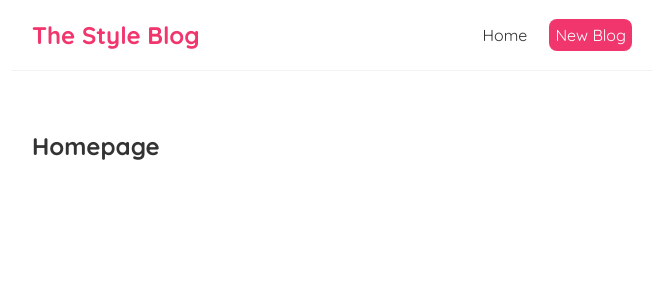
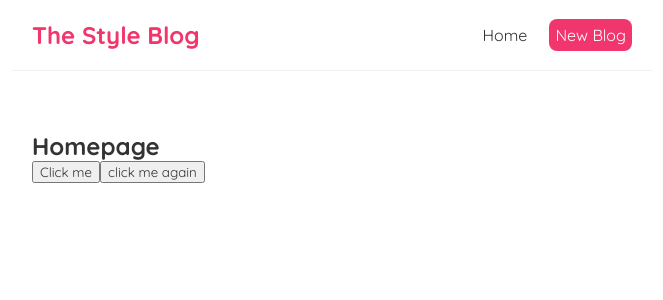
Before and after one commit to DarkinStyle/Style-blog, a JavaScript app: page / in a window 1280 px wide. Shown: the top 300 px of the page, without its empty margins (308-971 px from the left). Built offline with nearby package versions, Linux system fonts and the light colour scheme; the HTML template or start-up script is replaced by a standard one.

Commit message:
for click events

```diff
--- a/src/Home.js
+++ b/src/Home.js
@@ -1,7 +1,18 @@
 const Home = () => {
+
+    const handleClick = (e) => {
+        console.log('Hello, everyone', e); // e is the event object
+    }
+
+    const handleClickAgain = (name, e) => {
+        console.log('hello ' + name, e.target);
+    }
+
     return (
         <div className="home">
             <h2>Homepage</h2>
+            <button onClick={handleClick}>Click me</button>
+            <button onClick={(e) => handleClickAgain('mario', e)}>click me again</button>
         </div>
     );
 }
```
